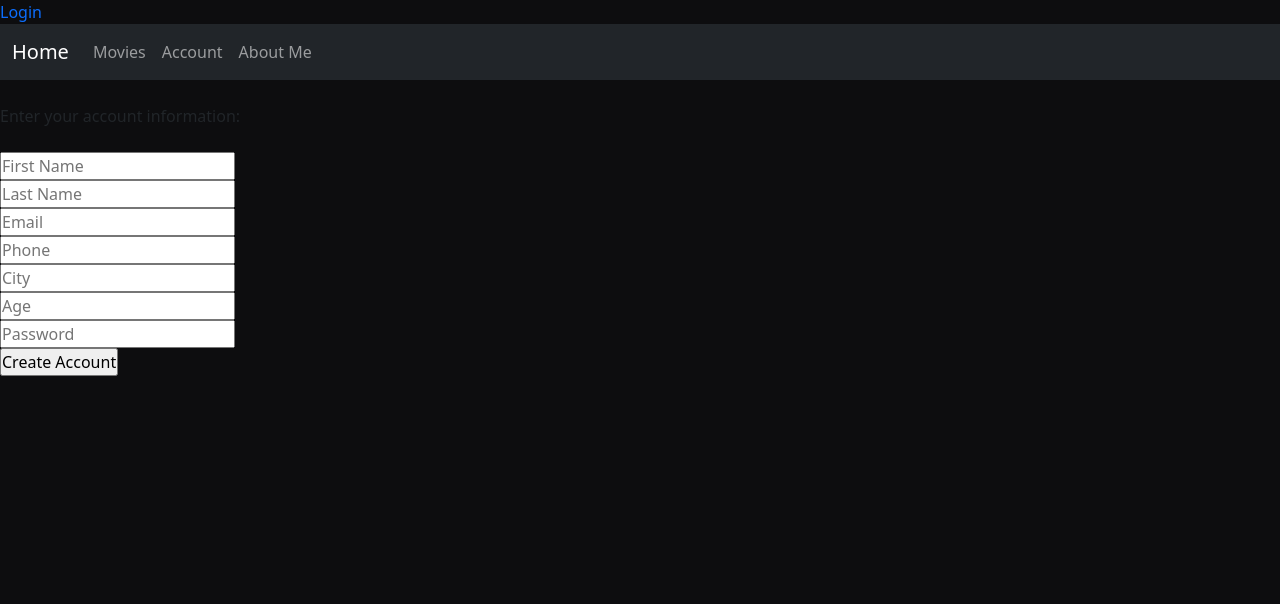
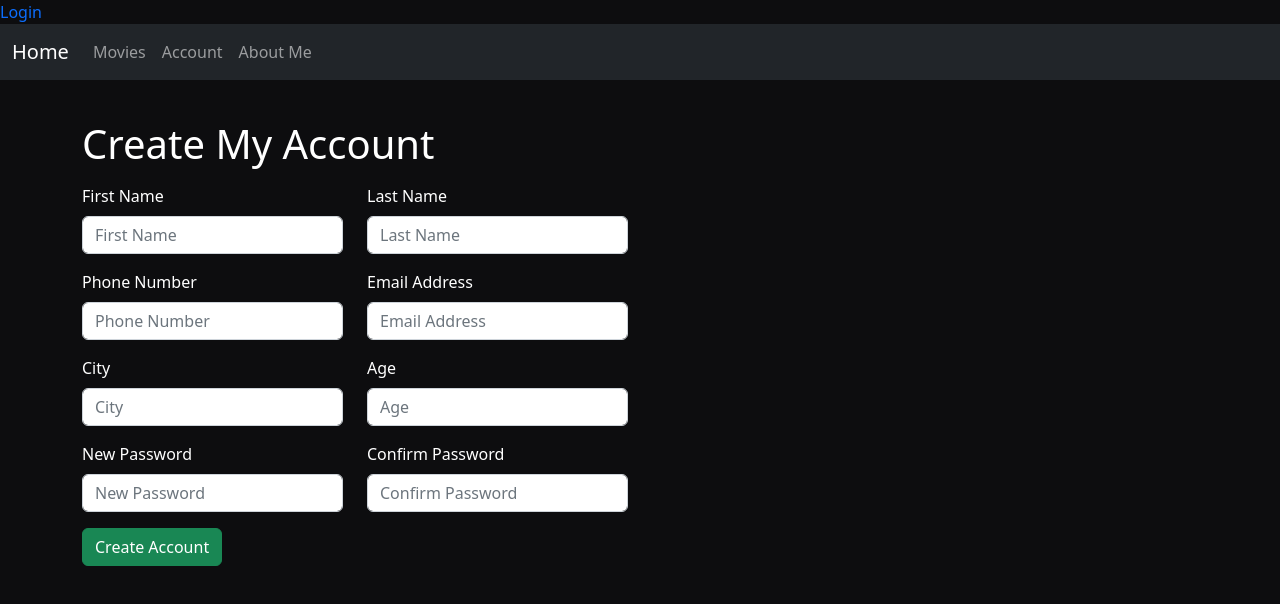
Before and after one commit to kyleoneill26/Phase-4-Project, a React (Create React App) app in the folder client/: page /register in a window 1280 px wide. Shown: the top 604 px of the page. Built offline with nearby package versions, Linux system fonts and the light colour scheme; no server answers.

Commit message:
Added some styling to the Account components

```diff
--- a/client/src/components/App.js
+++ b/client/src/components/App.js
@@ -24,6 +24,7 @@ function App() {
 
     function onLogout() {
         setCurrentUser(null);
+        history.push('/')
     }
 
     const onCreateAccount = customerObj => {
@@ -32,6 +33,7 @@ function App() {
 
     function onLogin(user) {
         setCurrentUser(user);
+        history.push('/account')
     }
 
     function onDeleteAccount() {
@@ -42,7 +44,7 @@ function App() {
         };
         fetch(`/customers/${currentUser.id}`, requestOptions)
             .then(setCurrentUser(null))
-            .then(history.push('/account'))
+            .then(history.push('/'))
     }
 
 ////////////////////////  Fetches //////////
--- a/client/src/components/CreateAccount.js
+++ b/client/src/components/CreateAccount.js
@@ -1,5 +1,6 @@
-import React, { useEffect, useState } from "react";
+import React, { useEffect, useState, Component } from "react";
 import { useHistory } from 'react-router-dom';
+import { Form, InputGroup, Row, Button } from 'react-bootstrap';
 
 function CreateAccount({currentUser, onLogout, onCreateAccount}) {
 
@@ -51,6 +52,12 @@ function CreateAccount({currentUser, onLogout, onCreateAccount}) {
             .then(history.push('/login'))
     }
 
+    function handleLogout() {
+        fetch("/logout", {
+            method: "DELETE",
+        }).then(() => onLogout());
+    }
+
     return (
         <div>
             { currentUser ? (
@@ -63,21 +70,57 @@ function CreateAccount({currentUser, onLogout, onCreateAccount}) {
                     <div>City: {currentUser.city}</div>
                     <div>Age: {currentUser.age}</div>
                     <br />
-                    <button onClick={onLogout}>Logout</button>
+                    <button onClick={handleLogout}>Logout</button>
                 </div> ) : (
                 <div>
                     <br />
-                    <div>Enter your account information:</div>
-                    <br />
-                    <form onSubmit={handleCreateAccountSubmit}>
-                        <input type="text" placeholder="First Name" onChange={handleFirstName} /><br />
-                        <input type="text" placeholder="Last Name" onChange={handleLastName} /><br />
-                        <input type="text" placeholder="Email" onChange={handleEmail} /><br />
-                        <input type="text" placeholder="Phone" onChange={handlePhone} /><br />
-                        <input type="text" placeholder="City" onChange={handleCity} /><br />
-                        <input type="text" placeholder="Age" onChange={handleAge} /><br />
-                        <input type="text" placeholder="Password" onChange={handlePassword} /><br />
-                        <input type="submit" value="Create Account" />
+                    <div className="container mt-3 mb-3"><h1>Create My Account</h1></div>
+                    <form className="container mt-3 mb-3" onSubmit={handleCreateAccountSubmit}>
+                        <Row className="mb-3">
+                            <Form.Group controlId="formGridText" className="col col-sm-3">
+                                <Form.Label>First Name</Form.Label>
+                                <Form.Control className="form-control"type="name" name="fname" placeholder="First Name" onChange={handleFirstName} />
+                            </Form.Group>
+                            <Form.Group controlId="formGridText" className="col col-sm-3">
+                                <Form.Label>Last Name</Form.Label>
+                                <Form.Control className="form-control" type="name" name="lname" placeholder="Last Name" onChange={handleLastName} />
+                            </Form.Group>
+                        </Row>
+                        <Row className="mb-3">
+                            <Form.Group controlId="formGridPhone" className="col col-sm-3">
+                                <Form.Label>Phone Number</Form.Label>
+                                <Form.Control className="form-control" type="text" name="phone" placeholder="Phone Number" onChange={handlePhone} />
+                            </Form.Group>
+                            <Form.Group controlId="formGridEmail" className="col col-sm-3">
+                                <Form.Label>Email Address</Form.Label>
+                                <Form.Control className="form-control" type="text" name="email" placeholder="Email Address" onChange={handleEmail} />
+                            </Form.Group>
+                        </Row>
+                        <Row className="mb-3">
+                            <Form.Group controlId="formGridCity" className="col col-sm-3">
+                                <Form.Label>City</Form.Label>
+                                <Form.Control className="form-control" type="text" name="city" placeholder="City" onChange={handleCity} />
+                            </Form.Group>
+                            <Form.Group controlId="formGridAge" className="col col-sm-3">
+                                <Form.Label>Age</Form.Label>
+                                <Form.Control className="form-control" type="text" name="age" placeholder="Age" onChange={handleAge} />
+                            </Form.Group>
+                        </Row>
+                        <Row className="mb-3">
+                            <Form.Group controlId="formGridPassword" className="col col-sm-3">
+                                <Form.Label>New Password</Form.Label>
+                                <Form.Control className="form-control" type="text" name="password" placeholder="New Password" onChange={handlePassword} />
+                            </Form.Group>
+                            <Form.Group controlId="formGridConfirmPassword" className="col col-sm-3">
+                                <Form.Label>Confirm Password</Form.Label>
+                                <Form.Control className="form-control" type="text" name="confirmpassword" placeholder="Confirm Password" />
+                            </Form.Group>
+                        </Row>
+                        <Row className="mb-3">
+                            <Form.Group controlId="formGridCheckbox" className="col col-sm-3">
+                                <input type="submit" value="Create Account" className="me-4 btn btn-success btn-md btn-block" />
+                            </Form.Group>
+                        </Row>
                     </form>
                 </div>
                 )}
--- a/client/src/components/LoginPage.js
+++ b/client/src/components/LoginPage.js
@@ -1,5 +1,6 @@
 import React, { useEffect, useState } from "react";
 import { NavLink, useHistory } from "react-router-dom";
+import { Form, InputGroup, Row, Button } from 'react-bootstrap';
 
 function LoginPage({currentUser, onLogin, onLogout}) {
 
@@ -11,8 +12,13 @@ function LoginPage({currentUser, onLogin, onLogout}) {
 
     const history = useHistory();
 
+    function handleLogout() {
+        fetch("/logout", {
+            method: "DELETE",
+        }).then(() => onLogout());
+    }
+
     function handleLoginResult(customer) {
-        console.log(customer);
         if (customer.hasOwnProperty('id')) {
             onLogin(customer);
         } else {
@@ -48,24 +54,39 @@ function LoginPage({currentUser, onLogin, onLogout}) {
             { currentUser ? (
                 <div>
                     <br />
-                    <div>Logged in as:</div>
+                    <div><h2>Logged in as:</h2></div>
                     <div>Name: {currentUser.fname} {currentUser.lname}</div>
                     <div>Email: {currentUser.email}</div>
                     <div>Phone: {currentUser.phone}</div>
                     <div>City: {currentUser.city}</div>
                     <div>Age: {currentUser.age}</div>
                     <br />
-                    <button onClick={onLogout}>Logout</button>
+                    <NavLink className='NavLink' exact to = '/account'>My Account</NavLink>
+                    <br />
+                    <NavLink className='NavLink' exact to = '/update_account'>Update My Account</NavLink>
+                    <br />
+                    <button onClick={handleLogout} className="me-4 btn btn-danger btn-md btn-block">Logout</button>
                 </div>) : (
                     <div>
                         <br />
-                        <div>Enter your login info:</div>
-                        <br />
-                        <form onSubmit={handleLoginSubmit}>
-                            <input type="text" email="email" placeholder="Email" onChange={handleEmail} /><br />
-                            <input type="text" password="password" placeholder="Password" onChange={handlePassword} /><br />
-                            <input type="submit" value="Login" />
-                        </form>
+                        <div className="container mt-3 mb-3"><h1>Enter your login info:</h1></div>
+                        <form className="container mt-3 mb-3" onSubmit={handleLoginSubmit}>
+                        <Row className="mb-3">
+                        <Form.Group controlId="formGridEmail" className="col col-sm-3">
+                                <Form.Label>Email Address</Form.Label>
+                                <Form.Control className="form-control" type="text" name="email" placeholder="Email Address" onChange={handleEmail} />
+                            </Form.Group>
+                            <Form.Group controlId="formGridPassword" className="col col-sm-3">
+                                <Form.Label>Password</Form.Label>
+                                <Form.Control className="form-control" type="text" name="password" placeholder="Password" onChange={handlePassword} />
+                            </Form.Group>
+                        </Row>
+                        <Row className="mb-3">
+                            <Form.Group controlId="formGridSubmit" className="col col-sm-3">
+                                <input type="submit" value="login" className="me-4 btn btn-success btn-md btn-block" />
+                            </Form.Group>
+                        </Row>
+                    </form>
                     </div>
                 )}
         </div>
--- a/client/src/components/UpdateAccount.js
+++ b/client/src/components/UpdateAccount.js
@@ -1,5 +1,6 @@
 import React, { useEffect, useState } from "react";
 import { NavLink, useHistory } from "react-router-dom";
+import { Form, InputGroup, Row, Button } from 'react-bootstrap';
 
 function UpdateAccount({currentUser, setCurrentUser, onLogout, onDeleteAccount}) {
 
@@ -51,28 +52,66 @@ function UpdateAccount({currentUser, setCurrentUser, onLogout, onDeleteAccount})
             .then(history.push('/account'))
     }
 
+    function handleLogout() {
+        fetch("/logout", {
+            method: "DELETE",
+        }).then(() => onLogout());
+    }
+
     return (
         <div>
             { currentUser ? (
                 <div>
-                    <br />
-                    <div>Enter your account information:</div>
-                    <br />
-                    <form onSubmit={handleUpdateAccountSubmit}>
-                        <input type="text" fname="fname" placeholder={currentUser.fname} onChange={handleFirstName} /><br />
-                        <input type="text" lname="lname" placeholder={currentUser.lname} onChange={handleLastName} /><br />
-                        <input type="text" email="email" placeholder={currentUser.email} onChange={handleEmail} /><br />
-                        <input type="text" phone="phone" placeholder={currentUser.phone} onChange={handlePhone} /><br />
-                        <input type="text" city="city" placeholder={currentUser.city} onChange={handleCity} /><br />
-                        <input type="text" city="age" placeholder={currentUser.age} onChange={handleAge} /><br />
-                        <input type="text" password="password" placeholder={currentUser.password} onChange={handlePassword} /><br />
-                        <br />
-                        <input type="submit" value="Update Account" />
-                        <br />
-                        <button onClick={onLogout}>Logout</button>
-                        <br />
-                        <button onClick={onDeleteAccount}>Delete My Account</button>
+                    <div className="container mt-3 mb-3"><h1>Update your account information:</h1></div>
+                    <form className="container mt-3 mb-3" onSubmit={handleUpdateAccountSubmit}>
+                        <Row className="mb-3">
+                            <Form.Group controlId="formGridText" className="col col-sm-3">
+                                <Form.Label>First Name</Form.Label>
+                                <Form.Control className="form-control"type="name" name="fname" placeholder="First Name" onChange={handleFirstName} />
+                            </Form.Group>
+                            <Form.Group controlId="formGridText" className="col col-sm-3">
+                                <Form.Label>Last Name</Form.Label>
+                                <Form.Control className="form-control" type="name" name="lname" placeholder="Last Name" onChange={handleLastName} />
+                            </Form.Group>
+                        </Row>
+                        <Row className="mb-3">
+                            <Form.Group controlId="formGridPhone" className="col col-sm-3">
+                                <Form.Label>Phone Number</Form.Label>
+                                <Form.Control className="form-control" type="text" name="phone" placeholder="Phone Number" onChange={handlePhone} />
+                            </Form.Group>
+                            <Form.Group controlId="formGridEmail" className="col col-sm-3">
+                                <Form.Label>Email Address</Form.Label>
+                                <Form.Control className="form-control" type="text" name="email" placeholder="Email Address" onChange={handleEmail} />
+                            </Form.Group>
+                        </Row>
+                        <Row className="mb-3">
+                            <Form.Group controlId="formGridCity" className="col col-sm-3">
+                                <Form.Label>City</Form.Label>
+                                <Form.Control className="form-control" type="text" name="city" placeholder="City" onChange={handleCity} />
+                            </Form.Group>
+                            <Form.Group controlId="formGridAge" className="col col-sm-3">
+                                <Form.Label>Age</Form.Label>
+                                <Form.Control className="form-control" type="text" name="age" placeholder="Age" onChange={handleAge} />
+                            </Form.Group>
+                        </Row>
+                        <Row className="mb-3">
+                            <Form.Group controlId="formGridPassword" className="col col-sm-3">
+                                <Form.Label>New Password</Form.Label>
+                                <Form.Control className="form-control" type="text" name="password" placeholder="New Password" onChange={handlePassword} />
+                            </Form.Group>
+                            <Form.Group controlId="formGridConfirmPassword" className="col col-sm-3">
+                                <Form.Label>Confirm Password</Form.Label>
+                                <Form.Control className="form-control" type="text" name="confirmpassword" placeholder="Confirm Password" />
+                            </Form.Group>
+                        </Row>
+                        <Row className="mb-3">
+                            <Form.Group controlId="formGridSubmit" className="col col-sm-3">
+                                <input type="submit" value="Update Account" className="me-4 btn btn-success btn-md btn-block" />
+                            </Form.Group>
+                        </Row>
                     </form>
+                    <div className="container mt-2 mb-2"><button onClick={handleLogout} className="me-4 btn btn-danger btn-md btn-block">Logout</button></div>
+                    <div className="container mt-2 mb-2"><button onClick={onDeleteAccount} className="me-4 btn btn-danger btn-md btn-block">Delete My Account</button></div>
                 </div>) : (
                     <div>
                         <br />
--- a/client/src/index.css
+++ b/client/src/index.css
@@ -8,6 +8,7 @@
     font-family: 'Open Sans', sans-serif;
     overflow-x: hidden;
     background: #0D0D0F !important;
+    color: white !important;
   }
   a{
     text-decoration: none !important;
--- a/client/src/index.js
+++ b/client/src/index.js
@@ -3,7 +3,7 @@ import ReactDOM from "react-dom";
 import "./index.css";
 import App from "./components/App";
 import { BrowserRouter } from "react-router-dom";
-import Bootstrap from 'bootstrap/dist/css/bootstrap.min.css';
+import 'bootstrap/dist/css/bootstrap.min.css';
 
 ReactDOM.render(
   <BrowserRouter>
```
Also changed, not shown: client/src/components/AccountPage.js (+15 -19 lines), 1 other file (tests, documents, lock files or other folders).
